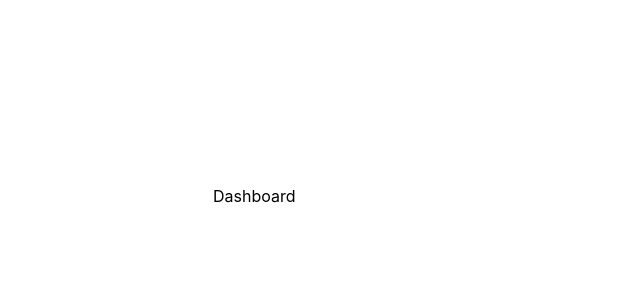
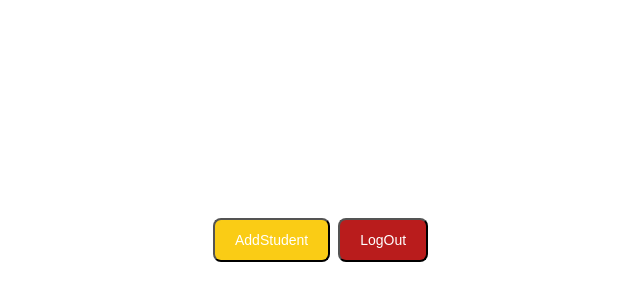
Before and after one commit to H5SH/Ai-Attendance-System, a React (Create React App) app in the folder react-frontend/: page /dashboard in a window 1280 px wide. Shown: the part 204-504 px from the top of the page, without its empty margins (203-843 px from the left). Built offline with nearby package versions, Linux system fonts and the light colour scheme; sample sign-in values are in the browser's storage.

Commit message:
frontend

```diff
--- a/react-frontend/src/App.js
+++ b/react-frontend/src/App.js
@@ -1,5 +1,6 @@
 import logo from './logo.svg';
-import './App.css';
+// import './App.css';
+// import './index.css'
 import { SettingContext } from './utilities/SettingContext';
 import { Outlet } from 'react-router-dom';
 
--- a/react-frontend/src/components/dashboard/Dashboard.jsx
+++ b/react-frontend/src/components/dashboard/Dashboard.jsx
@@ -1,12 +1,13 @@
-
+import NavBar from "../../utilities/NavBar"
 
 
 function Dashboard(){
 
+
     return (
-        <>
-        Dashboard
-        </>
+        <div>
+        <NavBar />
+        </div>
     )
 }
 
--- a/react-frontend/src/components/loginPage/Login.jsx
+++ b/react-frontend/src/components/loginPage/Login.jsx
@@ -1,4 +1,4 @@
-import {Formik, Form, Field} from 'formik'
+import {Formik, Form, Field, ErrorMessage} from 'formik'
 import { useNavigate } from 'react-router-dom'
 import * as Yup from 'yup'
 
@@ -28,11 +28,14 @@ function Login(){
                 <Form>
                     <label>Username</label>
                     <Field name='username' type='text'/>
+                    <ErrorMessage name='username'/>
 
                     <label>Password</label>
-                    <Field name='password' type='text'/>
+                    <Field name='password' type='password'/>
+                    <ErrorMessage name='password'/>
 
-                    <input type='submit' value='login'/>
+                    <input type='submit' value='login' />
+
                 </Form>
             )}
         </Formik>
--- a/react-frontend/src/components/register/Register.jsx
+++ b/react-frontend/src/components/register/Register.jsx
@@ -1,10 +1,12 @@
+import { useNavigate } from "react-router-dom"
 
 
 function Register(){
 
+    const navigate = useNavigate()
     return (
         <>
-        Register Page
+        <button onClick={()=> navigate('/login')}>Login</button>
         </>
     )
 }
--- a/react-frontend/src/index.css
+++ b/react-frontend/src/index.css
@@ -1,4 +1,4 @@
-@tailwind base;
+/* @tailwind base; */
 @tailwind components;
 @tailwind utilities;
 
--- a/react-frontend/src/routes/AppRoutes.jsx
+++ b/react-frontend/src/routes/AppRoutes.jsx
@@ -18,7 +18,7 @@ const AppRoutes = () => {
                         <Route element={<App />} />
                         {userState ?
                             <Route path='*' element={<LogedInRoutes />} /> :
-                            <Route path='login/*' element={<LogedOutRoutes />} />
+                            <Route path='*' element={<LogedOutRoutes />} />
                         }
                     </Routes>
                 </BrowserRouter>
--- a/react-frontend/src/routes/LogedInRoutes.jsx
+++ b/react-frontend/src/routes/LogedInRoutes.jsx
@@ -4,10 +4,10 @@ import Dashboard from "../components/dashboard/Dashboard";
 
 
 
-const LogedInRoutes = ()=>(
+const LogedInRoutes = () => (
     <Routes>
-    <Route path='login/*' element={<Navigate to='/dashboard' />}/>
-    <Route path='/dashboard' element={<Dashboard />}/>
+        <Route path='*' element={<Navigate to='/dashboard' />} />
+        <Route path='/dashboard' element={<Dashboard />} />
     </Routes>
 
 )
--- a/react-frontend/src/routes/LogedOutRoutes.jsx
+++ b/react-frontend/src/routes/LogedOutRoutes.jsx
@@ -1,12 +1,13 @@
-import { Route, Routes } from "react-router-dom";
+import { Navigate, Route, Routes } from "react-router-dom";
 import Login from "../components/loginPage/Login";
 import Register from "../components/register/Register";
 
 
-const LogedOutRoutes = ()=>(
+const LogedOutRoutes = () => (
     <Routes>
-    <Route exact path="/login" element={<Login />}/>
-    <Route exact path='/register' element={<Register />} />
+        <Route path='*' element={<Navigate to='login' />} />
+        <Route exact path="/login" element={<Login />} />
+        <Route exact path='/register' element={<Register />} />
     </Routes>
 )
 
--- /dev/null
+++ b/react-frontend/src/utilities/NavBar.jsx
@@ -0,0 +1,27 @@
+import { useState } from "react"
+
+function NavBar() {
+
+    const [btnStudent, setBtnStudent] = useState(false)
+
+    function logOut(){
+        localStorage.removeItem('user')
+        window.location.reload()
+    }
+
+    function addStudentSwitch(){
+        setBtnStudent(!btnStudent)
+    }
+
+    return (
+        <div>
+            <button onClick={addStudentSwitch} className={!btnStudent ? "focus:outline-none text-white bg-yellow-400 hover:bg-yellow-500 focus:ring-4 focus:ring-yellow-300 font-medium rounded-lg text-sm px-5 py-2.5 me-2 mb-2 dark:focus:ring-yellow-900" :
+                "text-gray-900 bg-white border border-gray-300 focus:outline-none hover:bg-gray-100 focus:ring-4 focus:ring-gray-100 font-medium rounded-lg text-sm px-5 py-2.5 me-2 mb-2 dark:bg-gray-800 dark:text-white dark:border-gray-600 dark:hover:bg-gray-700 dark:hover:border-gray-600 dark:focus:ring-gray-700"}>
+                AddStudent
+            </button>
+            <button onClick={logOut} className="focus:outline-none text-white bg-red-700 hover:bg-red-800 focus:ring-4 focus:ring-red-300 font-medium rounded-lg text-sm px-5 py-2.5 me-2 mb-2 dark:bg-red-600 dark:hover:bg-red-700 dark:focus:ring-red-900">LogOut</button>
+        </div>
+    )
+}
+
+export default NavBar
```
Also changed, not shown: 2 other files (tests, documents, lock files or other folders).
